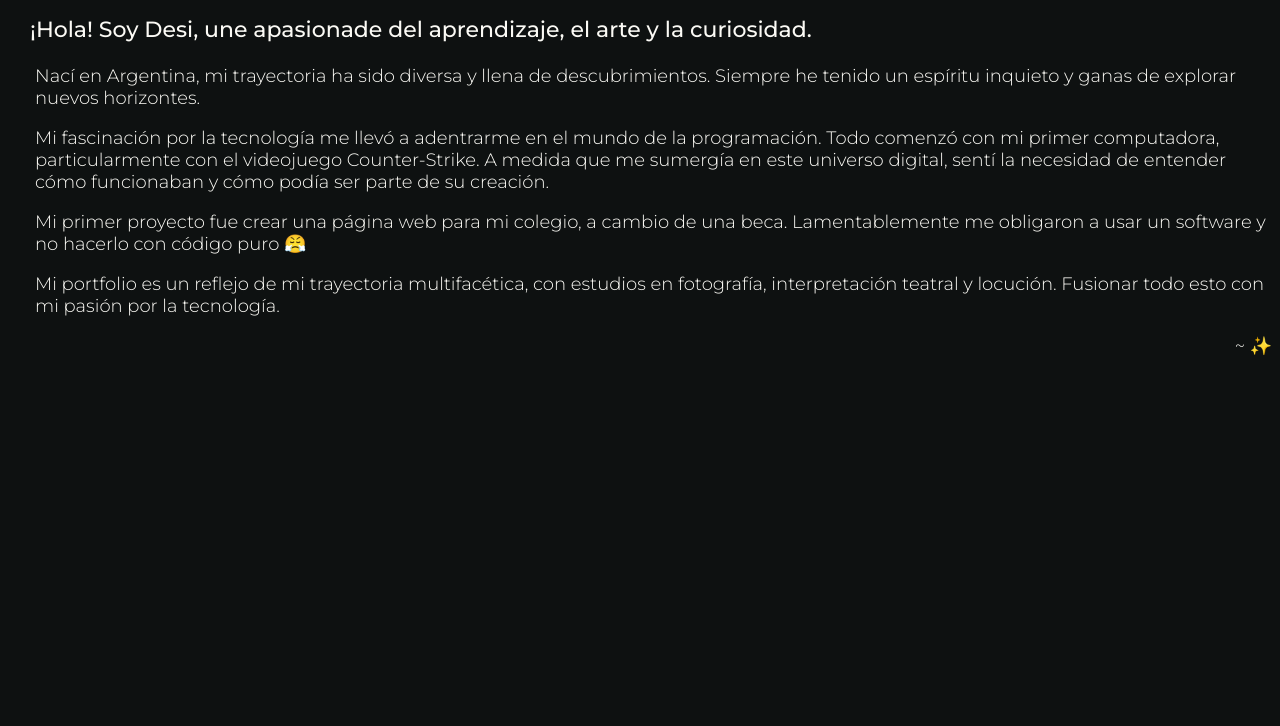
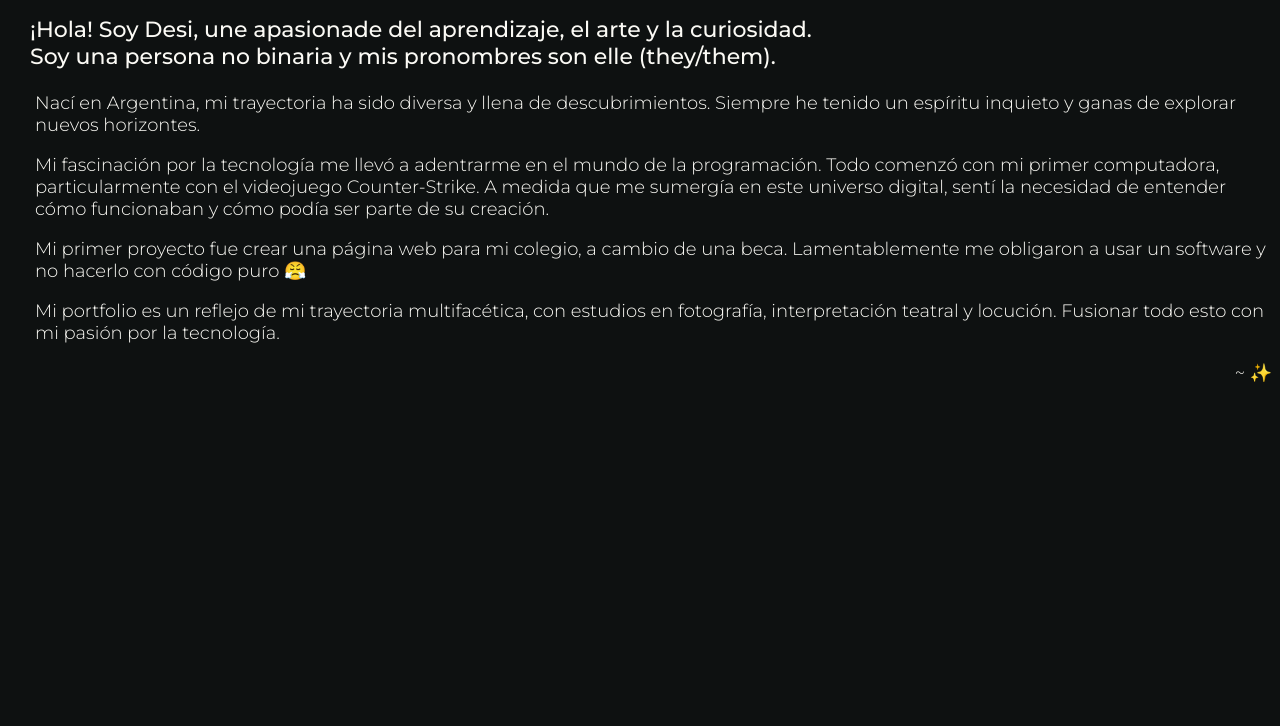
Before and after one commit to ledesidium/desi-fw, a website built with Vite: page about.html in a window 1280 px wide. Shown: the part 106-832 px from the top of the page. Built offline with nearby package versions, Linux system fonts and the light colour scheme.

Commit message:
Update about.html

```diff
--- a/about.html
+++ b/about.html
@@ -17,7 +17,10 @@
         </header>
 
         <section class="about">
-            <h3>¡Hola! Soy Desi, une apasionade del aprendizaje, el arte y la curiosidad.</h3>
+            <h3>
+                ¡Hola! Soy Desi, une apasionade del aprendizaje, el arte y la curiosidad. <br />
+                Soy una persona no binaria y mis pronombres son elle (they/them).
+            </h3>
             <p>
                 Nací en Argentina, mi trayectoria ha sido diversa y llena de descubrimientos. Siempre he tenido un espíritu inquieto y ganas
                 de explorar nuevos horizontes.
```
